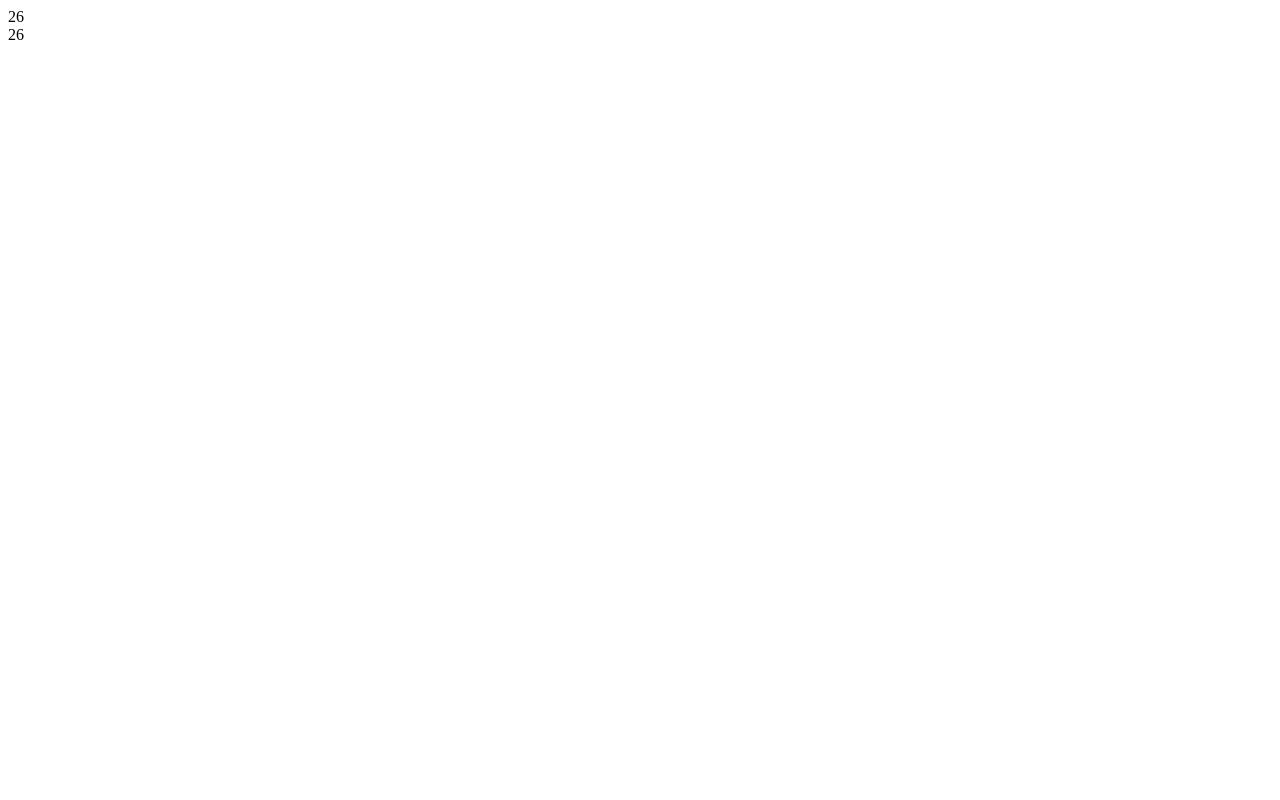
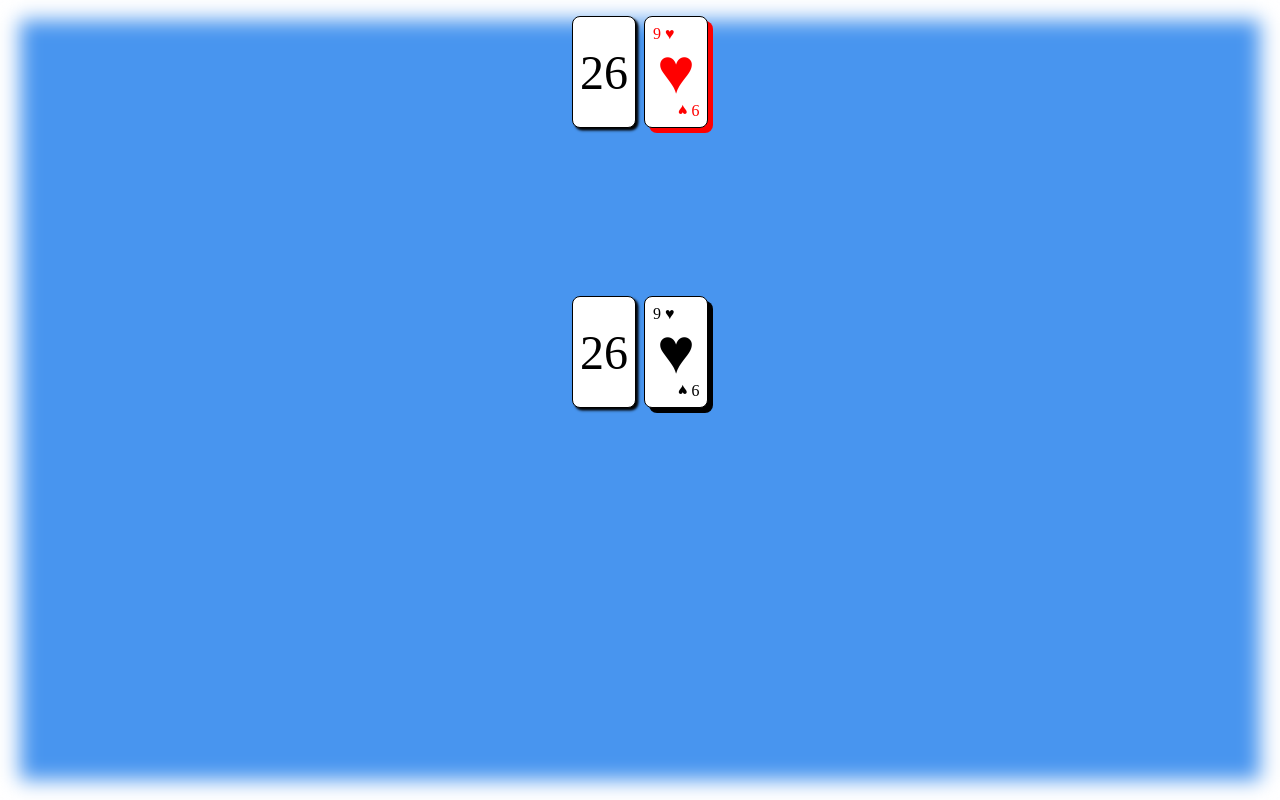
Before and after one commit to trevornei/War-Card-Game, a website: page index.html in a window 1280 px wide. Drawn offline with Linux system fonts and the light colour scheme.

Commit message:
Added HTML content and div containers and added CSS to sytyle the webpage.

```diff
--- a/deck.js
+++ b/deck.js
@@ -42,6 +42,11 @@ class Card {
     }
 }
 
+function getHTML() {
+    const cardDiv = document.createElement('div');
+    cardDiv.innerText = this.suite;
+    cardDiv.
+}
 
 /*
   Create a function that creates a new deck by combining SUITES and VALUES array.
--- a/index.html
+++ b/index.html
@@ -4,17 +4,27 @@
     <meta charset="UTF-8">
     <meta name="viewport" content="width=device-width, initial-scale=1.0">
     <title>War Card Game</title>
+    <link rel="stylesheet" href="style.css">
 </head>
 <body>
     <script src="script.js" type="module"></script>
     <script type="module" src="deck.js"></script>
 
     <div class="computer-deck deck">26</div>
-    <div class="computer-card-slot card-slot"></div>
+    <div class="computer-card-slot card-slot">
 
+        <div class="card red" data-value="9 ♥">
+            ♥
+        </div>
+    </div>
+    <div></div>
 
     <div class="text"></div>
     <div class="player-deck deck">26</div>
-    <div class="player-card-slot card-slot"></div>
+    <div class="player-card-slot card-slot">
+        <div class="card black" data-value="9 ♥">
+            ♥
+        </div>
+    </div>
 </body>
 </html>
--- a/style.css
+++ b/style.css
@@ -0,0 +1,108 @@
+*, *::after, *::before {
+    box-sizing: border-box;
+}
+
+body::before {
+    content: "";
+    position: fixed;
+    top: 0;
+    left: 0;
+    height: 100vh;
+    width: 100vw;
+    z-index: -1;
+    background-color: rgb(72, 149, 239);
+    filter: blur(10px);
+    border: 20px solid white;
+    /* adjust blur as necessary */
+}
+
+
+body {
+    margin: 0;
+    display: grid;
+    grid-template-columns: repeat(2, 4rem);
+    grid-template-rows: 7rem 2rem 7rem;
+    gap: .5rem;
+    justify-content: center;
+    padding-top: 1rem;
+    height: 100vh;
+}
+
+.deck {
+    height: 100%;
+    width: 100%;
+    border: 1px solid black;
+    font-size: 3rem;
+    color: black;
+    background-color: white;
+    user-select: none;
+    border-radius: .5rem;
+    box-shadow: 2.5px 2.5px 2.5px;
+
+    display: flex;
+    align-items: center;
+    justify-content: center;
+}
+
+.player-deck {
+    max-height: 112px;
+}
+
+.text {
+    grid-column: span 2;
+    display: flex;
+    justify-items: center;
+    align-items: center;
+}
+
+.card {
+    position: relative;
+    height: 100%;
+    width: 100%;
+    border: 1px solid black;
+    border-radius: .5rem;
+    display: flex;
+    justify-content: center;
+    align-items: center;
+    font-size: 4rem;
+    background-color: white;
+    box-shadow: 5px 5px;
+}
+
+.card::before, .card::after {
+    position: absolute;
+    content: attr(data-value);
+    font-size: 1rem;
+}
+
+.card::before {
+    top: .5rem;
+    left: .5rem;
+}
+
+.card::after {
+    bottom: .5rem;
+    right: .5rem;
+    transform: rotate(180deg);
+    color: white;
+}
+
+.card.black {
+    color: black;
+}
+
+.card.red {
+    color: red;
+}
+
+.card.black::after {
+    color: black;
+}
+
+.card.red::after {
+    color: red;
+}
+
+.player-card-slot {
+    max-height: 112px;
+}
```
